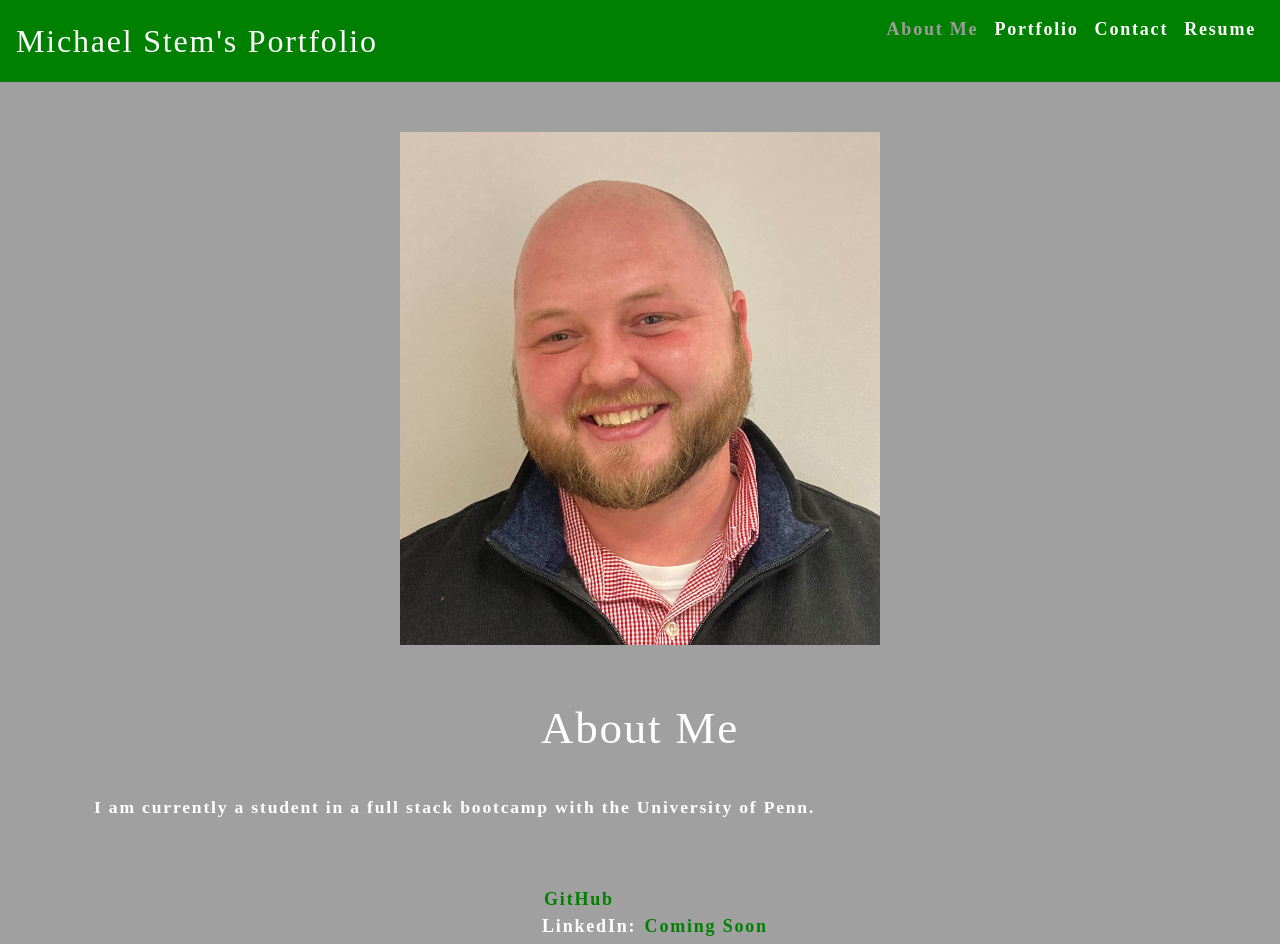
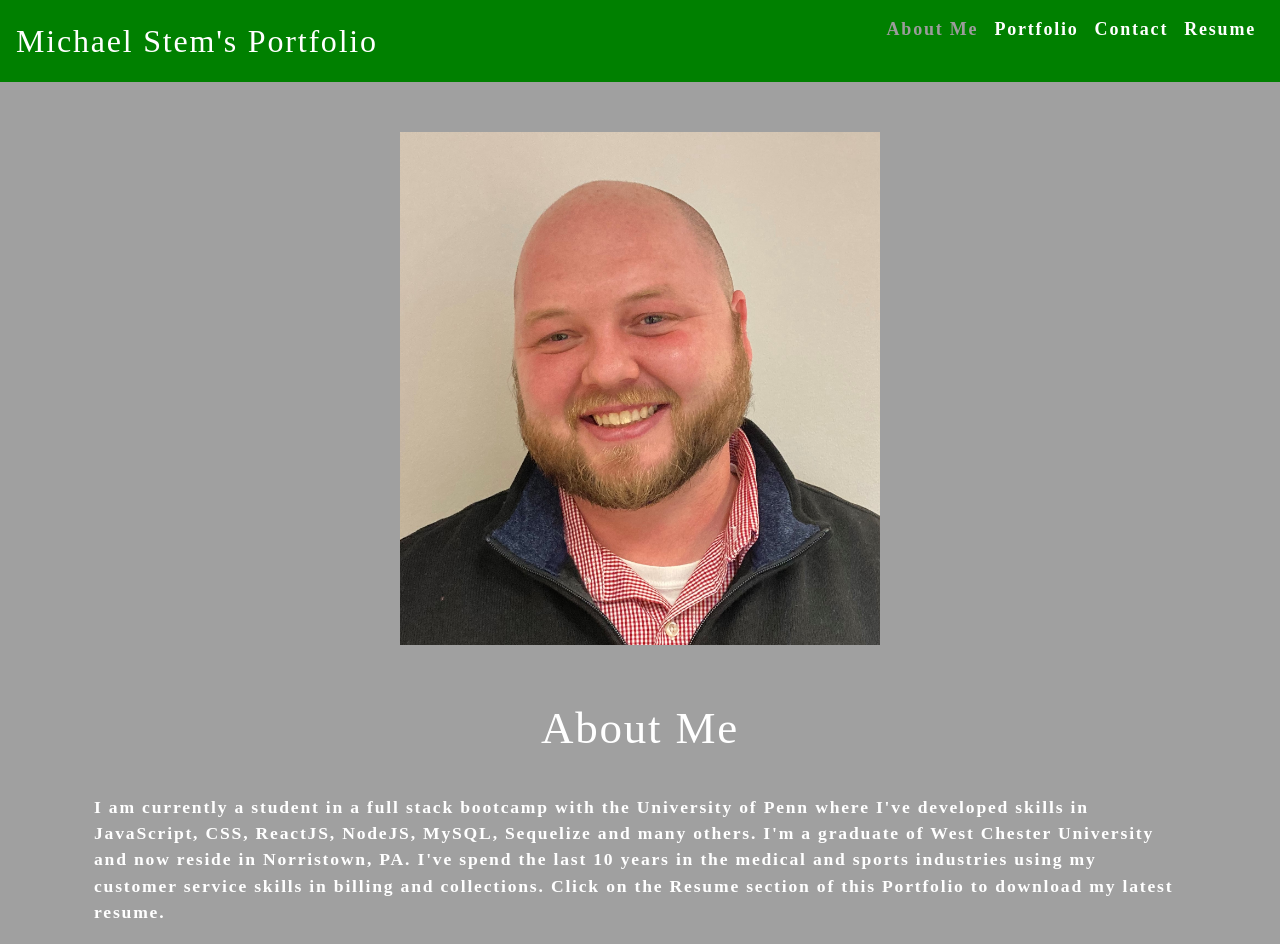
Before and after one commit to mikestem/Portfolio_Michael_Stem, a React (Create React App) app in the folder portfoloio_michael_stem/: page / in a window 1280 px wide. Shown: the top 944 px of the page. Built offline with nearby package versions, Linux system fonts and the light colour scheme; the HTML template or start-up script is replaced by a standard one.

Commit message:
added bio in About section and updated README

```diff
--- a/portfoloio_michael_stem/src/components/About/index.js
+++ b/portfoloio_michael_stem/src/components/About/index.js
@@ -15,7 +15,7 @@ function About() {
 			</div>
 			<div>
 				<p>
-					I am currently a student in a full stack bootcamp with the University of Penn.
+					I am currently a student in a full stack bootcamp with the University of Penn where I've developed skills in JavaScript, CSS, ReactJS, NodeJS, MySQL, Sequelize and many others. I'm a graduate of West Chester University and now reside in Norristown, PA. I've spend the last 10 years in the medical and sports industries using my customer service skills in billing and collections. Click on the Resume section of this Portfolio to download my latest resume.
 				</p>
 			</div>
 		</section>
```
